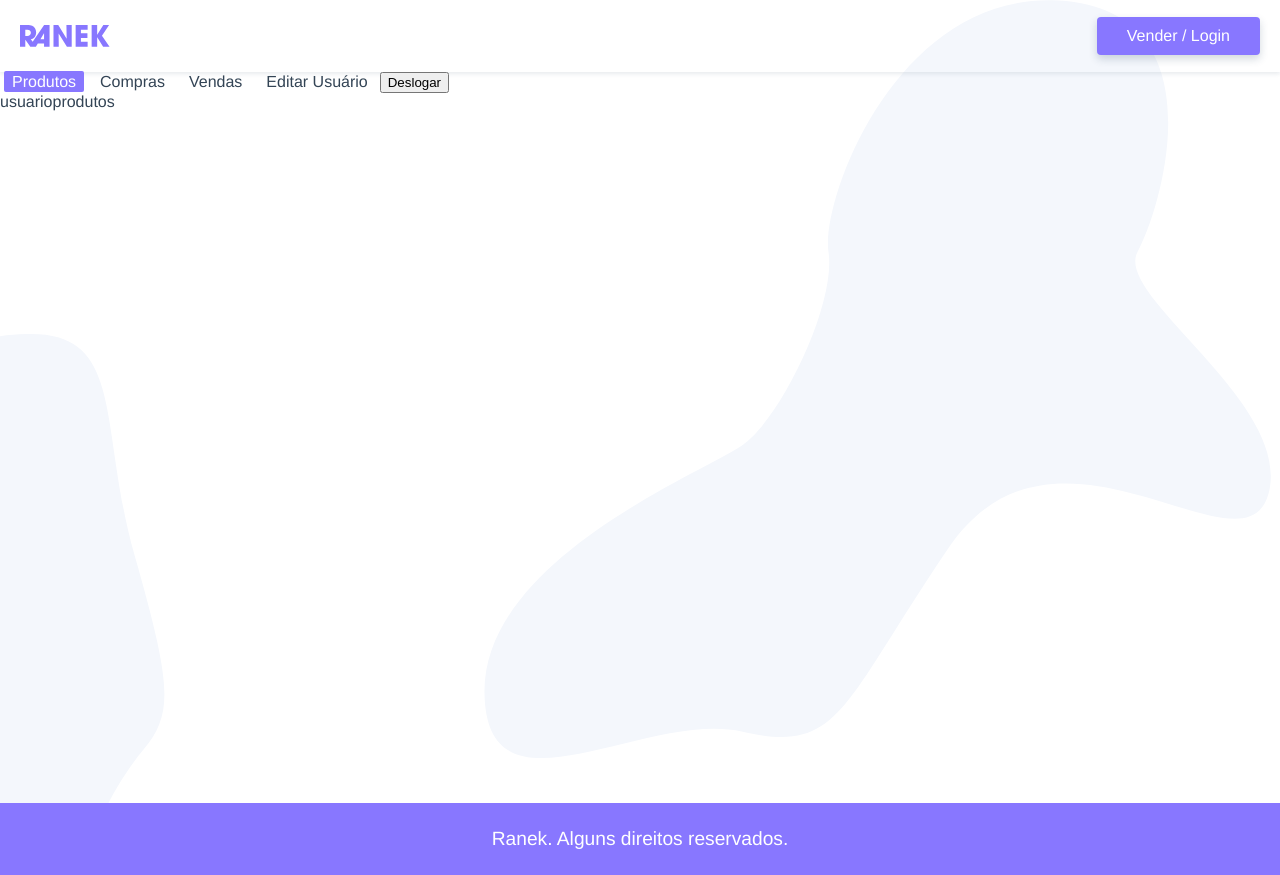
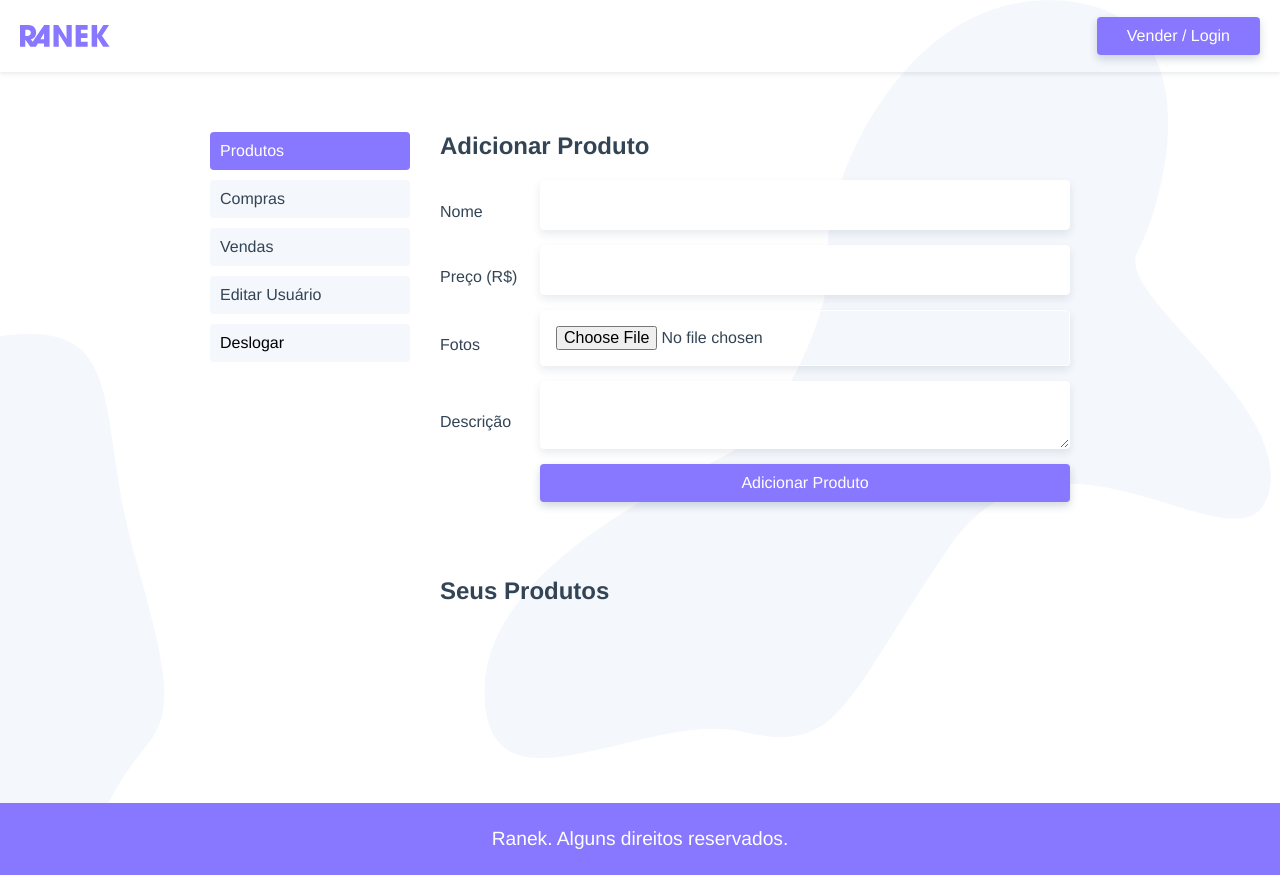
Before and after one commit to AngeloVitor/Ranek-Vue, a Vue app: page /usuario in a window 1280 px wide. Built offline with nearby package versions, Linux system fonts and the light colour scheme.

Commit message:
update user view

```diff
--- /dev/null
+++ b/src/components/ProdutoAdcionar.vue
@@ -0,0 +1,55 @@
+<template>
+  <form class="adicionar-produto">
+    <label for="nome">Nome</label>
+    <input id="nome" name="nome" type="text" v-model="produto.nome">
+    <label for="preco">Preço (R$)</label>
+    <input id="preco" name="preco" type="number" v-model="produto.preco">
+    <label for="fotos">Fotos</label>
+    <input id="fotos" name="fotos" type="file" ref="fotos">
+    <label for="preco">Descrição</label>
+    <textarea id="preco" name="preco" v-model="produto.descricao"></textarea>
+    <input class="btn" type="button" value="Adicionar Produto" @click.prevent="adicionarProduto">
+  </form>
+</template>
+
+<script>
+import { api } from "@/services.js";
+
+export default {
+  name: "ProdutoAdicionar",
+  data() {
+    return {
+      produto: {
+        nome: "",
+        preco: "",
+        descricao: "",
+        fotos: null
+      }
+    };
+  },
+  methods: {
+    formatarProduto() {
+      this.produto.usuario_id = this.$store.state.usuario.id;
+    },
+    adicionarProduto() {
+      this.formatarProduto();
+      api.post("/produto", this.produto).then(() => {
+        this.$store.dispatch("getUsuarioProdutos");
+      });
+    }
+  }
+};
+</script>
+
+<style scoped>
+.adicionar-produto {
+  display: grid;
+  grid-template-columns: 100px 1fr;
+  align-items: center;
+  margin-bottom: 60px;
+}
+
+.btn {
+  grid-column: 2;
+}
+</style>
--- /dev/null
+++ b/src/components/ProdutoItem.vue
@@ -0,0 +1,40 @@
+<template>
+  <div class="produto" v-if="produto">
+    <router-link class="produto-img" :to="{name: 'Produto', params: {id: produto.id}}">
+      <img v-if="produto.fotos" :src="produto.fotos[0].src" :alt="produto.fotos[0].titulo">
+      <p>Ver Produto</p>
+    </router-link>
+    <div class="info">
+      <p class="preco">{{produto.preco | numeroPreco}}</p>
+      <h2 class="titulo">{{produto.nome}}</h2>
+      <slot></slot>
+    </div>
+  </div>
+</template>
+
+<script>
+export default {
+  name: "ProdutoItem",
+  props: ["produto"]
+};
+</script>
+
+<style scoped>
+.produto {
+  display: grid;
+  grid-template-columns: minmax(100px, 200px) 1fr;
+  grid-gap: 20px;
+  margin-bottom: 40px;
+  position: relative;
+}
+
+.info {
+  align-self: end;
+}
+
+.produto-img {
+  border-radius: 4px;
+  overflow: hidden;
+  height: 100px;
+}
+</style>
--- a/src/components/ProdutosPaginar.vue
+++ b/src/components/ProdutosPaginar.vue
@@ -51,7 +51,7 @@ export default {
 };
 </script>
 
-<style>
+<style scoped>
 ul {
   grid-column: 1 / -1;
 }
--- a/src/store/index.js
+++ b/src/store/index.js
@@ -18,7 +18,8 @@ export default new Vuex.Store({
       bairro: "",
       cidade: "",
       estado: "",
-    }
+    },
+    usuario_produtos: null
   },
   getters: {
   },
@@ -28,9 +29,22 @@ export default new Vuex.Store({
       },
        UPDATE_USUARIO(state, payload){
         state.usuario = Object.assign(state.usuario, payload);
+      },
+      UPDATE_USUARIO_PRODUTOS(state, payload) {
+        state.usuario_produtos = payload
+      },
+      ADD_USUARIO_PRODUTOS(state, payload) {
+        state.usuario_produtos.unshit(payload);
       }
   },
   actions: {
+    getUsuarioProdutos(context) {
+      api.get(`/produto?usuario_id=${context.state.usuario.id}`).then(
+        r => {
+          context.commit("UPDATE_USUARIO_PRODUTOS", r.data)
+        }
+      )
+    },
     getUsuario(context, payload){
       return api.get(`/usuario/${payload}`).then(r=> {
         context.commit("UPDATE_USUARIO", r.data);
--- a/src/views/ProdutoId.vue
+++ b/src/views/ProdutoId.vue
@@ -11,7 +11,7 @@
                 <p class="preco">{{ produto.preco | numeroPreco }}</p>
                 <p class="descricao">{{ produto.descricao }}</p>
                 <button class="btn" v-if="produto.vendido === 'false'">Comprar</button>
-                <button v-else class="btn" disabled>Produto Vendiro</button>
+                <button v-else class="btn" disabled>Produto Vendido</button>
             </div>
         </div>
         <PaginaCarregando v-else />
--- a/src/views/usuario/UsuarioId.vue
+++ b/src/views/usuario/UsuarioId.vue
@@ -38,5 +38,44 @@ export default {
 }
 </script>
 <style scoped>
+.usuario {
+  display: grid;
+  grid-template-columns: minmax(140px, 200px) 1fr;
+  max-width: 900px;
+  margin: 40px auto;
+  grid-gap: 30px;
+  padding: 20px;
+}
 
+@media screen and (max-width: 500px) {
+  .usuario {
+    grid-template-columns: 1fr;
+    margin: 0px auto;
+  }
+}
+
+.sidenav a,
+.sidenav button {
+  padding: 10px;
+  display: block;
+  background: #f4f7fc;
+  margin-bottom: 10px;
+  border-radius: 4px;
+}
+
+.sidenav a.router-link-exact-active,
+.sidenav a:hover,
+.sidenav button:hover {
+  background: #87f;
+  color: #fff;
+}
+
+.sidenav button {
+  border: none;
+  width: 100%;
+  font-size: 1rem;
+  text-align: left;
+  font-family: "Avenir", Helvetica, Arial, sans-serif;
+  cursor: pointer;
+}
 </style>
--- a/src/views/usuario/UsuarioProdutos.vue
+++ b/src/views/usuario/UsuarioProdutos.vue
@@ -1,13 +1,60 @@
 <template>
-	<p>usuarioprodutos</p>
+  <section>
+    <h2>Adicionar Produto</h2>
+    <ProdutoAdicionar/>
+    <h2>Seus Produtos</h2>
+    <transition-group v-if="usuario_produtos" name="list" tag="ul">
+      <li v-for="(produto, index) in usuario_produtos" :key="index">
+        <ProdutoItem :produto="produto">
+			<p>{{ produto.descricao }}</p>
+		</ProdutoItem>
+      </li>
+    </transition-group>
+  </section>
 </template>
 
 <script>
+import ProdutoAdicionar from "@/components/ProdutoAdcionar.vue"
+import ProdutoItem from "@/components/ProdutoItem.vue"
+import {mapState, mapActions} from "vuex"
 export default {
 	/* eslint-disable */
-	name: ''
+	name: 'usuarioprodutos',
+	components: {
+		ProdutoAdicionar,
+		ProdutoItem,
+	},
+	computed: {
+		...mapState(["login", "usuario", "usuario_produtos"])
+	},
+	methods: {
+		...mapActions(["getUsuarioProdutos"])
+	},
+	watch: {
+		login(){
+			this.getUsuarioProdutos();
+		}
+	},
+	created() {
+		if(this.login) {
+			this.getUsuarioProdutos();
+		}
+	}
 }
 </script>
 <style scoped>
+h2 {
+  margin-bottom: 20px;
+}
 
+.list-enter,
+.list-leave-to {
+  opacity: 0;
+  transform: translate3d(20px, 0, 0);
+}
+
+.list-enter-active,
+.list-leave-active {
+  transition: all 0.3s;
+}
 </style>
```
